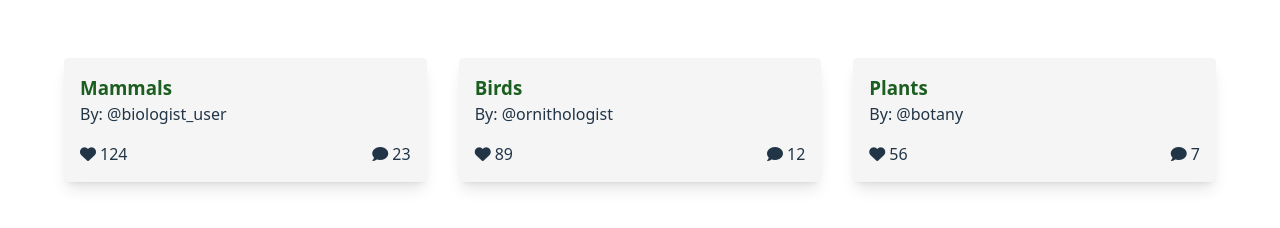
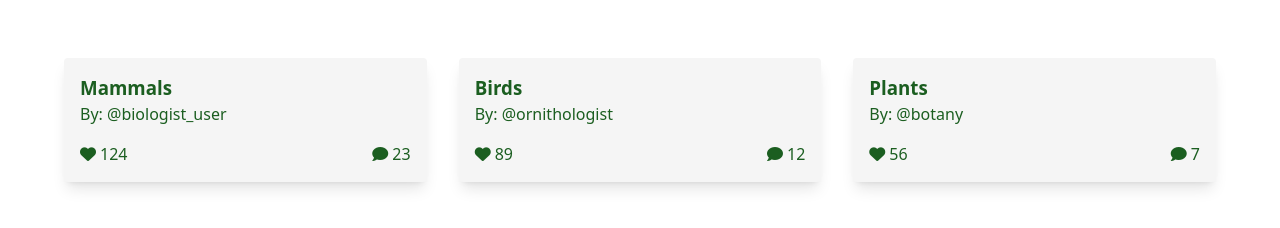
Before and after one commit to LUCHER4321/CPT-Frontend, a React (Vite) app: page / in a window 1280 px wide. Shown: the part 998-1226 px from the top of the page. Built offline with nearby package versions, Linux system fonts and the light colour scheme; no server answers.

Commit message:
Update TreeCard.tsx

```diff
--- a/src/components/home/TreeCard.tsx
+++ b/src/components/home/TreeCard.tsx
@@ -6,23 +6,30 @@ interface TreeCardProps {
 }
 
 export const TreeCard = ({
-    tree
+    tree: {
+        id,
+        image,
+        name,
+        username,
+        likes,
+        comments
+    }
 }: TreeCardProps) => {
     return (
-        <div className={card}>
-            <img src={tree.image}/>
-            <h3 className={"text-start px-4 pt-4 text-[1.17em] " + title}>{tree.name}</h3>
-            <p className="text-start px-4 ">By: @{tree.username}</p>
+        <a className={card + " " + title} href={`/trees/${id}`}>
+            <img src={image}/>
+            <h3 className={"text-start px-4 pt-4 text-[1.17em] " + title}>{name}</h3>
+            <p className="text-start px-4 ">By: @{username}</p>
             <div className="flex justify-between flex-row w-full p-4">
                 <div className="flex flex-row items-center space-x-1">
                     <i className="fas fa-heart"/>
-                    <p>{tree.likes}</p>
+                    <p>{likes}</p>
                 </div>
                 <div className="flex flex-row items-center space-x-1">
                     <i className="fas fa-comment"/>
-                    <p>{tree.comments}</p>
+                    <p>{comments}</p>
                 </div>
             </div>
-        </div>
+        </a>
     )
 };
```
